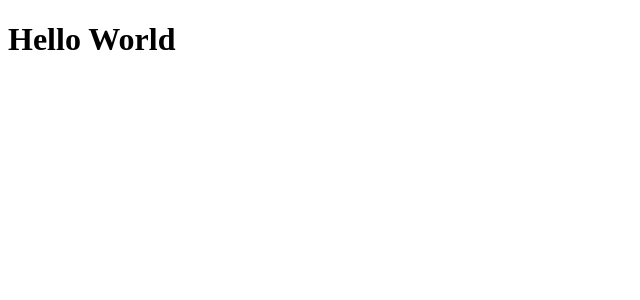
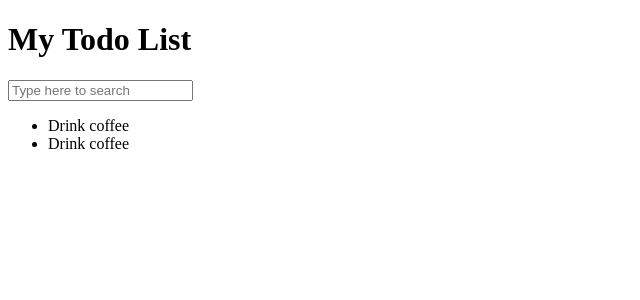
Before and after one commit to mefissto/react-todo, a React (Create React App) app: page / in a window 1280 px wide. Shown: the top 300 px of the page, without its empty margins (0-640 px from the left). Built offline with nearby package versions, Linux system fonts and the light colour scheme.

Commit message:
created separated components

```diff
--- /dev/null
+++ b/src/components/App.js
@@ -0,0 +1,16 @@
+import React from 'react';
+import Header from './Header';
+import SearchPanel from './SearchPanel';
+import TodoList from './TodoList';
+
+const App = () => {
+  return (
+    <div>
+      <Header />
+      <SearchPanel />
+      <TodoList />
+    </div>
+  );
+};
+
+export default App;
--- /dev/null
+++ b/src/components/Header.js
@@ -0,0 +1,7 @@
+import React from 'react';
+
+const Header = () => {
+  return <h1>My Todo List</h1>;
+};
+
+export default Header;
--- /dev/null
+++ b/src/components/SearchPanel.js
@@ -0,0 +1,8 @@
+import React from 'react';
+
+const SearchPanel = () => {
+  const placeholder = 'Type here to search';
+  return <input placeholder={placeholder} />;
+};
+
+export default SearchPanel;
--- /dev/null
+++ b/src/components/TodoList.js
@@ -0,0 +1,17 @@
+import React from 'react';
+import TodoListItem from './TodoListItem';
+
+const TodoList = () => {
+  return (
+    <ul>
+      <li>
+        <TodoListItem />
+      </li>
+      <li>
+        <TodoListItem />
+      </li>
+    </ul>
+  );
+};
+
+export default TodoList;
--- /dev/null
+++ b/src/components/TodoListItem.js
@@ -0,0 +1,7 @@
+import React from 'react';
+
+const TodoListItem = () => {
+  return <span>Drink coffee</span>;
+};
+
+export default TodoListItem;
--- a/src/index.js
+++ b/src/index.js
@@ -1,6 +1,5 @@
 import React from 'react';
 import ReactDOM from 'react-dom';
+import App from './components/App';
 
-const el = <h1>Hello World</h1>;
-
-ReactDOM.render(el, document.getElementById('root'));
+ReactDOM.render(<App />, document.getElementById('root'));
```
Also changed, not shown: 2 other files (tests, documents, lock files or other folders).
